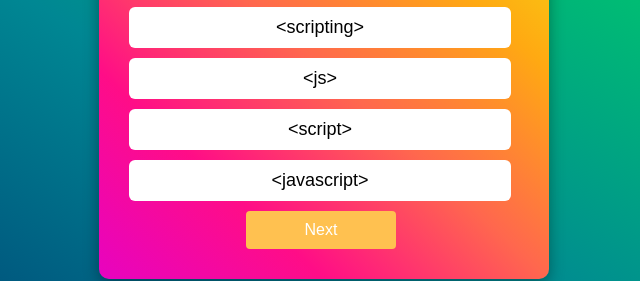
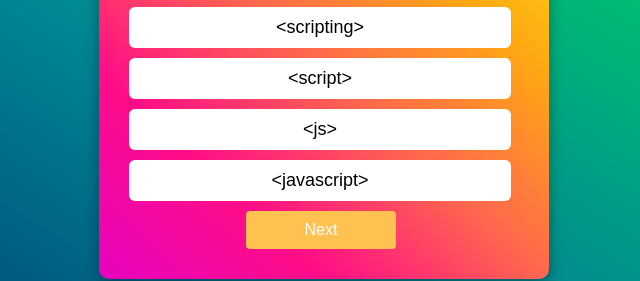
Before and after one commit to MuhammadHashim2/Quiz-App, a plain HTML site: page index.html in a window 1280 px wide. Shown: the part 207-488 px from the top of the page, 316-956 px from the left. Drawn offline with Linux system fonts and the light colour scheme.

Commit message:
fix: First question was not correct, correct key spam issue
Issue 1 (Fixed): First question was showing wrong answer correct

Issue 2 (Fixed): When we hit correct answer multiple times it was incresing marks for same question again and again resulting in percentages greater than 100% e.g 350% with some invalid marks

```diff
--- a/index.html
+++ b/index.html
@@ -14,8 +14,8 @@
             <p class="para">Inside which HTML element do we put the JavaScript?</p>
             <div class="answer-btn">
                 <button class="btn btn1" onclick="wrong('btn1')">&ltscripting&gt <img  class="cross1 cross" src="./cross.png"></button>
-                <button class="btn btn2" onclick="correct('btn2')">&ltjs&gt<img class="tick" src="./checkmark.png"></button>
-                <button class="btn btn3" onclick="wrong('btn3')">&ltscript&gt <img  class="cross2 cross" src="./cross.png"></button>
+                <button class="btn btn2" onclick="correct('btn2', this)">&ltscript&gt<img class="tick" src="./checkmark.png"></button>
+                <button class="btn btn3" onclick="wrong('btn3')">&ltjs&gt <img  class="cross2 cross" src="./cross.png"></button>
                 <button class="btn btn4" onclick="wrong('btn4')">&ltjavascript&gt <img  class="cross3 cross" src="./cross.png"></button>
             </div>
             <button id="next-btn" onclick="track()">Next</button>
--- a/quiz.js
+++ b/quiz.js
@@ -97,7 +97,7 @@ function wrong(val){
     }
 
 }
-function correct(val){
+function correct(val, target){
     checkk++;
     let  btn = document.querySelector(`.${val}`);
     btn.classList.add("correct");
@@ -109,6 +109,9 @@ function correct(val){
         box4.disabled=true;
         tick.style.display= "inline";
     }
+
+    // Preventing click spam
+    target.disabled = true;
 }
 function track(){
         let tick = document.querySelector(".tick");
```
